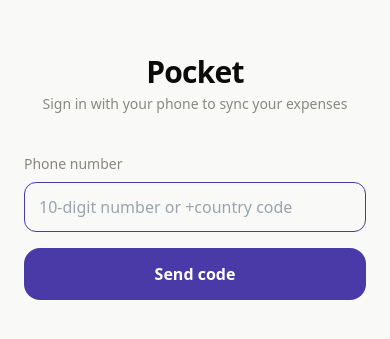
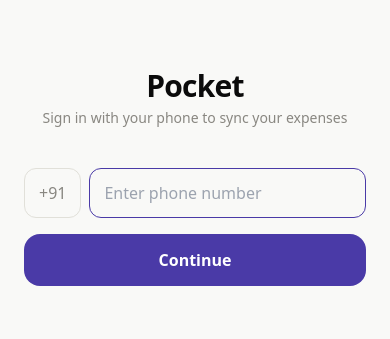
Before and after one commit to arnav029/Money-tracker, a React (Vite) app: page / in a window 390 px wide. Shown: the part 245-584 px from the top of the page. Built offline with nearby package versions, Linux system fonts and the light colour scheme; no server answers.

Commit message:
Add README and simplify phone sign-in to a fixed +91 prefix input

```diff
--- a/src/components/PhoneSignIn.tsx
+++ b/src/components/PhoneSignIn.tsx
@@ -6,10 +6,8 @@
 
 type Step = 'phone' | 'code'
 
-function toE164(input: string): string | null {
-  const trimmed = input.trim()
-  if (/^\+\d{8,15}$/.test(trimmed)) return trimmed
-  const digits = trimmed.replace(/\D/g, '')
+function toE164(digitsInput: string): string | null {
+  const digits = digitsInput.replace(/\D/g, '')
   if (/^\d{10}$/.test(digits)) return `+91${digits}`
   return null
 }
@@ -25,7 +23,7 @@
   async function submitPhone() {
     const e164 = toE164(phone)
     if (!e164) {
-      setError('Enter a 10-digit number, or include a country code like +1')
+      setError('Enter a valid 10-digit phone number')
       return
     }
     setBusy(true)
@@ -64,28 +62,30 @@
       <div className="mb-10 text-center">
         <p className="text-3xl font-semibold tracking-tight">Pocket</p>
         <p className="mt-1 text-sm text-ink-muted">
-          {step === 'phone' ? 'Sign in with your phone to sync your expenses' : `Enter the code sent to ${phone}`}
+          {step === 'phone' ? 'Sign in with your phone to sync your expenses' : `Enter the code sent to +91 ${phone}`}
         </p>
       </div>
 
       <div className="space-y-4">
         {step === 'phone' ? (
           <div>
-            <label htmlFor="phone" className="mb-2 block text-sm text-ink-muted">
-              Phone number
-            </label>
+            <div className="flex items-stretch gap-2">
+              <span className="flex items-center rounded-xl border border-line px-3.5 text-base text-ink-muted dark:border-line-dark">
+                +91
+              </span>
               <input
                 id="phone"
                 type="tel"
-              inputMode="tel"
+                inputMode="numeric"
                 autoComplete="tel"
                 autoFocus
                 value={phone}
-              onChange={(e) => setPhone(e.target.value)}
+                onChange={(e) => setPhone(e.target.value.replace(/\D/g, '').slice(0, 10))}
                 onKeyDown={(e) => e.key === 'Enter' && submitPhone()}
-              placeholder="10-digit number or +country code"
+                placeholder="Enter phone number"
                 className="w-full rounded-xl border border-line bg-transparent px-3.5 py-3 text-base outline-none focus:border-accent dark:border-line-dark dark:focus:border-accent-dark"
               />
+            </div>
           </div>
         ) : (
           <div>
@@ -115,7 +115,7 @@
           disabled={busy}
           className="w-full rounded-2xl bg-accent py-3.5 text-base font-semibold text-white transition-opacity disabled:opacity-30 dark:bg-accent-dark dark:text-surface-darkplane"
         >
-          {busy ? 'Please wait…' : step === 'phone' ? 'Send code' : 'Verify & sign in'}
+          {busy ? 'Please wait…' : step === 'phone' ? 'Continue' : 'Verify & sign in'}
         </button>
 
         {step === 'code' && (
```
Also changed, not shown: 1 other file (tests, documents, lock files or other folders). Lines whose indentation alone changed are shown as unchanged.
